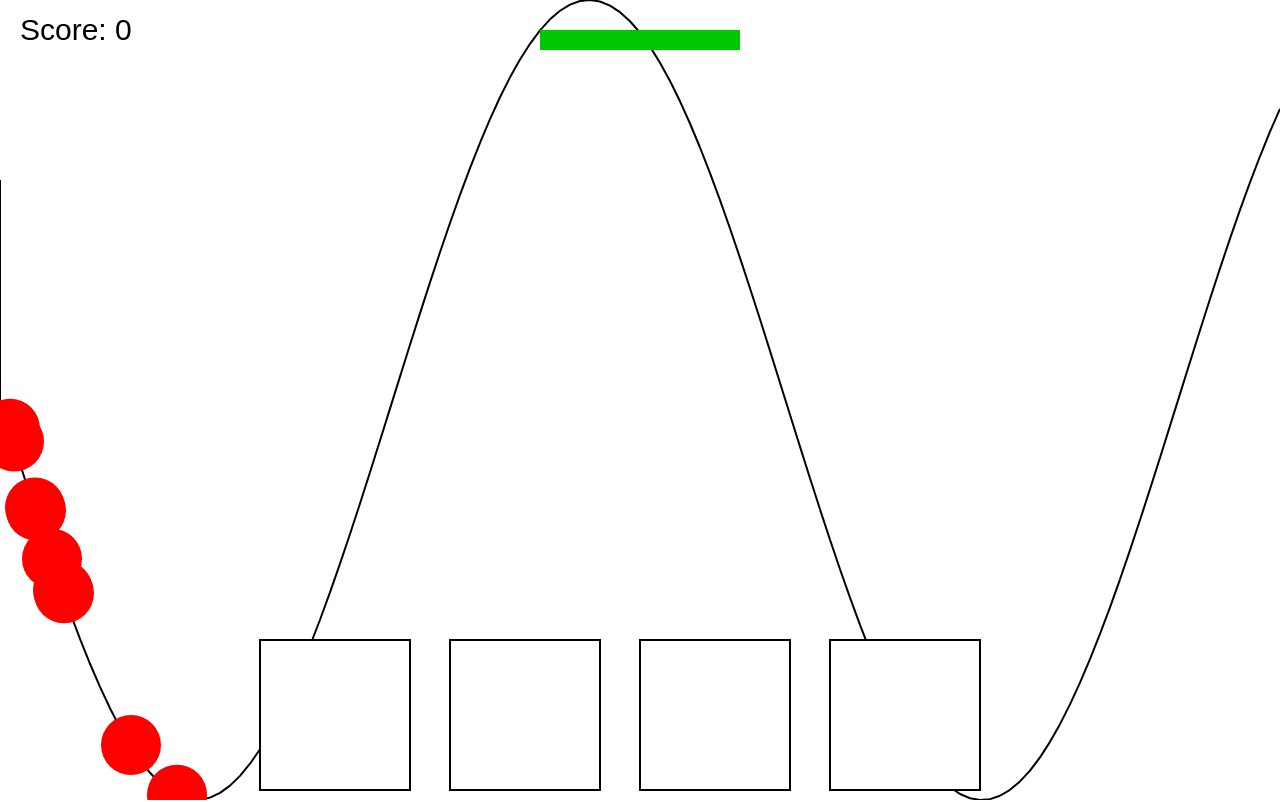
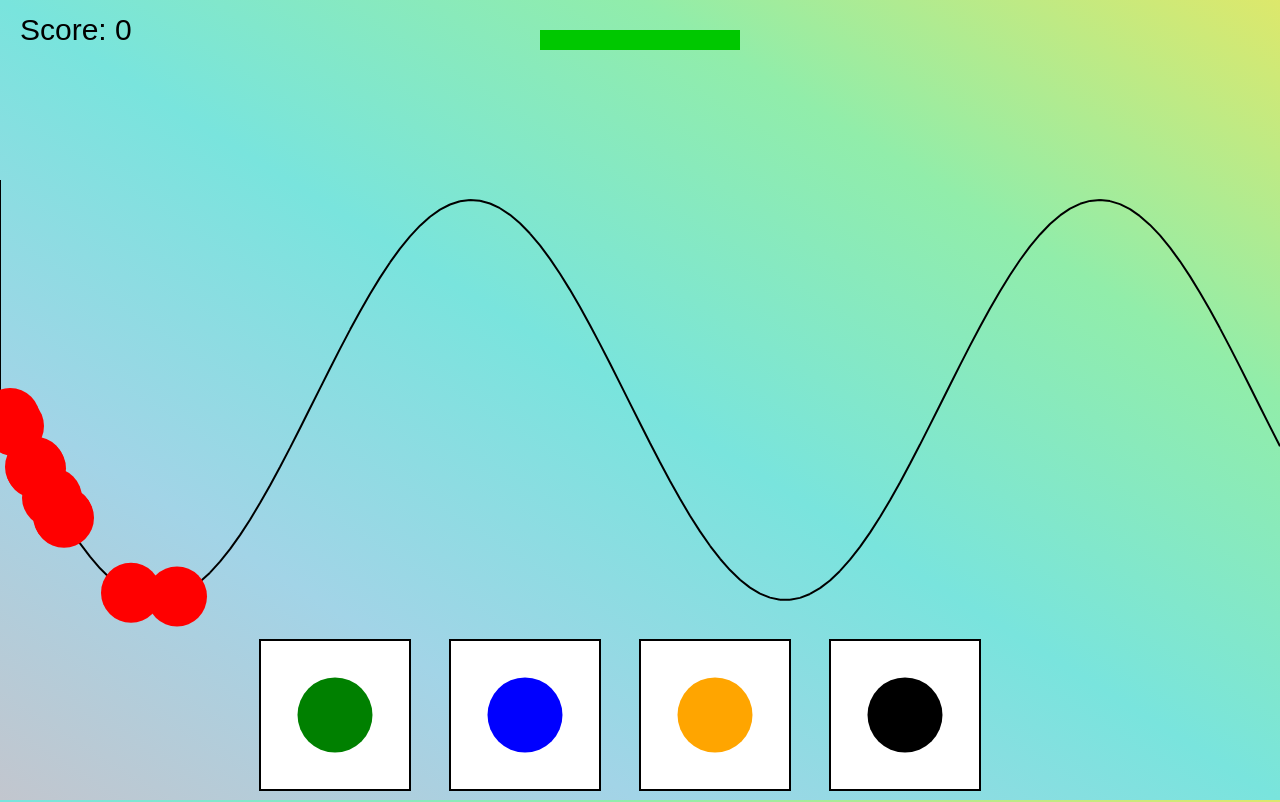
Before and after one commit to DavidKarnik/balloonWebGame, a plain HTML site: page index.html in a window 1280 px wide. Shown: the top 802 px of the page. Drawn offline with Linux system fonts and the light colour scheme.

Commit message:
Add enetity in buyMenu and background

```diff
--- a/scripts/entityService.js
+++ b/scripts/entityService.js
@@ -9,6 +9,7 @@ shopCanvas.height = window.innerHeight;
 
 let entities = [
     // {x,y,range,type,level,damage,fireRate}
+    {}
 ];
 
 export function drawBuyMenu(ctxMain, canvasMain) {
@@ -19,15 +20,25 @@ export function drawBuyMenu(ctxMain, canvasMain) {
     const totalWidth = squareSize * 4;
     const startSquareX = ((canvasMain.width - totalWidth) / 2) - (padding * 2);
 
+    const ballColors = ['green', 'blue', 'orange', 'black'];
+
     // nákupní lišta (Čtverce)
     for (let i = 0; i < 4; i++) {
         // odsazení
         let xPadd = startSquareX + i * (squareSize + padding); // Aktualizovat pozici pro každý čtverec
-        drawSquare(ctxMain, xPadd, canvasMain.height - squareSize - 10, squareSize);
+        drawSquare(ctxMain, xPadd, canvasMain.height - squareSize - 10, squareSize, ballColors[i]);
     }
+
+    // entity
+    // Vykreslení entit na nákupním menu
+    // for (let i = 0; i < entities.length; i++) {
+    //     const entity = entities[i];
+    //     // Zde můžete vykreslit entitu na nákupním menu
+    //     ctxShop.drawImage(entity.image, entity.x, entity.y, entity.width, entity.height);
+    // }
 }
 
-function drawSquare(ctxMain, x, y, size) {
+function drawSquare(ctxMain, x, y, size, ballColor) {
     ctxMain.fillStyle = 'white'; // Barva vnitřku čtverce
     ctxMain.strokeStyle = 'black'; // Barva obrysu čtverce
     ctxMain.lineWidth = 2; // Šířka čáry obrysu
@@ -36,10 +47,89 @@ function drawSquare(ctxMain, x, y, size) {
     ctxMain.rect(x, y, size, size);
     ctxMain.fill();
     ctxMain.stroke();
+
+    // Nakreslit míček do středu čtverce
+    const ballSize = size / 4; // Velikost míčku
+    const ballX = x + size / 2; // X pozice středu čtverce
+    const ballY = y + size / 2; // Y pozice středu čtverce
+
+    ctxMain.fillStyle = ballColor; // Barva míčku (nastavte různé barvy podle vašich preferencí)
+    ctxMain.beginPath();
+    ctxMain.arc(ballX, ballY, ballSize, 0, 2 * Math.PI);
+    ctxMain.fill();
 }
 
-shopCanvas.addEventListener('click', (event) => {
-    const mouseX = event.clientX;
-    const mouseY = event.clientY;
+//
+// const mainCanvas = document.getElementById('mainCanvas');
+// const ctxMain = mainCanvas.getContext('2d'); // Kontext hlavního plátna
+//
+// const canvasWidth = mainCanvas.width;
+// const canvasHeight = mainCanvas.height;
+//
+// let selectedEntity = null; // Vybraná entita z nákupního menu
+//
+// // Přidání události pro kliknutí na nákupním menu
+// shopCanvas.addEventListener('click', (event) => {
+//     const mouseX = event.clientX - shopCanvas.getBoundingClientRect().left;
+//     const mouseY = event.clientY - shopCanvas.getBoundingClientRect().top;
+//
+//     // Zde můžete zjistit, která entita byla vybrána na základě pozice kliku
+//     if (isEntityClicked(mouseX, mouseY)) {
+//         selectedEntity = entities[/* index vybrané entity */];
+//     }
+// });
+//
+// // Přidání události pro kliknutí na hlavním plátně
+// mainCanvas.addEventListener('click', (event) => {
+//     const mouseX = event.clientX - mainCanvas.getBoundingClientRect().left;
+//     const mouseY = event.clientY - mainCanvas.getBoundingClientRect().top;
+//
+//     // Pokud je vybrána entita, umístěte ji na pozici kliku na hlavním plátně
+//     if (selectedEntity) {
+//         const newEntity = {
+//             x: mouseX,
+//             y: mouseY,
+//             // Další vlastnosti entity
+//         };
+//
+//         entities.push(newEntity); // Přidat entitu do seznamu entit na hlavním plátně
+//         selectedEntity = null; // Vybraná entita byla umístěna
+//     }
+// });
+//
+// // Funkce pro zjištění, zda byla entita v nákupním menu kliknuta
+// function isEntityClicked(mouseX, mouseY) {
+//     for (let i = 0; i < entities.length; i++) {
+//         const entity = entities[i];
+//         // Zde můžete prověřit, zda je klik na pozici entity v nákupním menu
+//         if (
+//             mouseX >= entity.x &&
+//             mouseX <= entity.x + entity.width &&
+//             mouseY >= entity.y &&
+//             mouseY <= entity.y + entity.height
+//         ) {
+//             return true; // Kliknuto na entitu
+//         }
+//     }
+//     return false; // Kliknuto mimo entity
+// }
+//
+// // Hlavní herní smyčka
+// function gameLoop() {
+//     // Vykreslení nákupního menu
+//     drawBuyMenu();
+//
+//     // Vykreslení entit na hlavním plátně
+//     for (let i = 0; i < entities.length; i++) {
+//         const entity = entities[i];
+//         // Zde můžete vykreslit entity na hlavním plátně
+//         ctxMain.drawImage(entity.image, entity.x, entity.y, entity.width, entity.height);
+//     }
+//
+//     // Další herní logika
+//
+//     // requestAnimationFrame(gameLoop);
+// }
 
-});
+// Spuštění herní smyčky
+// gameLoop();
--- a/scripts/script.js
+++ b/scripts/script.js
@@ -67,8 +67,8 @@ function drawBalloon(x, y) {
  */
 function calculateBalloonYPosition(x) {
     // Zde změňte rozsah sinusového pohybu
-    const amplitude = 400; // Amplituda sinusového pohybu
-    const frequency = 0.008; // Frekvence sinusového pohybu
+    const amplitude = 200; // Amplituda sinusového pohybu
+    const frequency = 0.01; // Frekvence sinusového pohybu
     return window.innerHeight / 2 + amplitude * Math.sin(frequency * x);
 }
 
--- a/style.css
+++ b/style.css
@@ -8,5 +8,5 @@ body {
 canvas {
     display: block;
     margin: 0 auto;
-    background-color: #ffffff;
+    background: linear-gradient(to right top, #c2c6ce, #a2d4e7, #79e4dd, #91edaa, #dde86b);
 }
```
